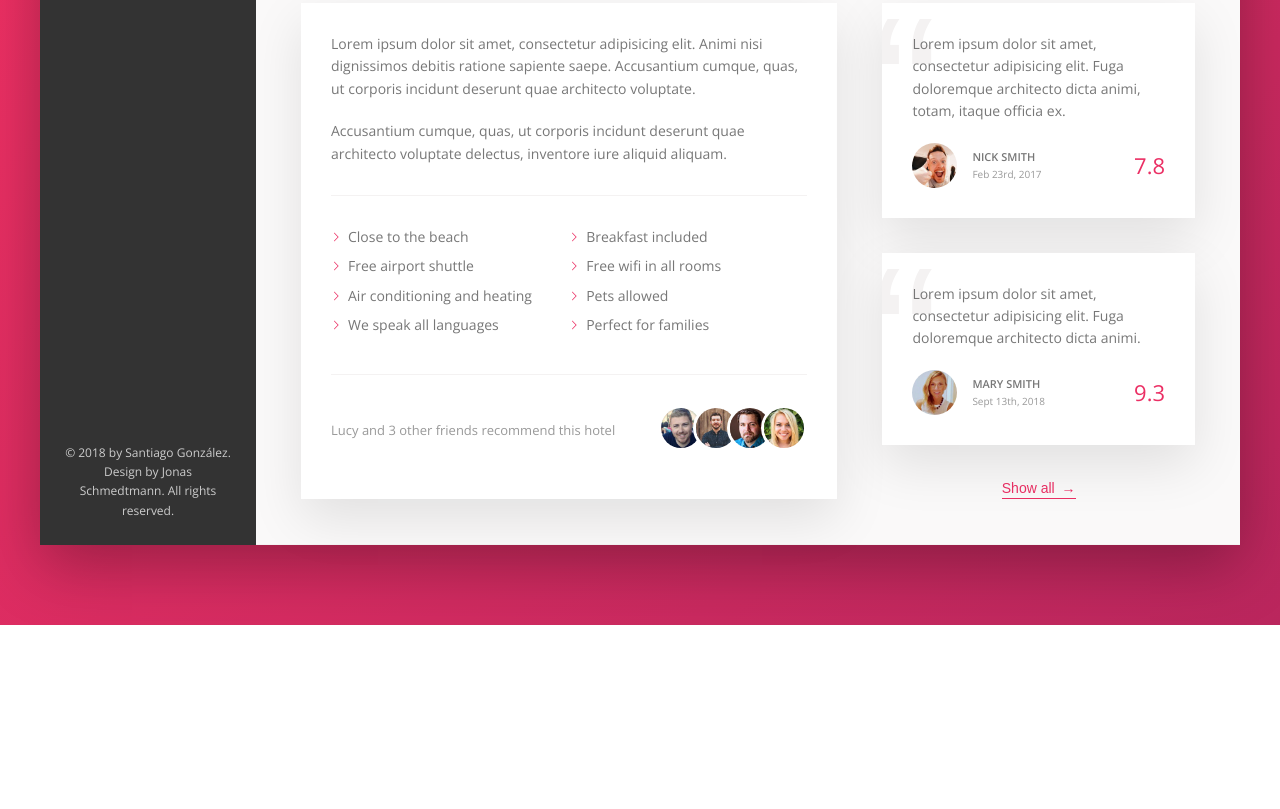
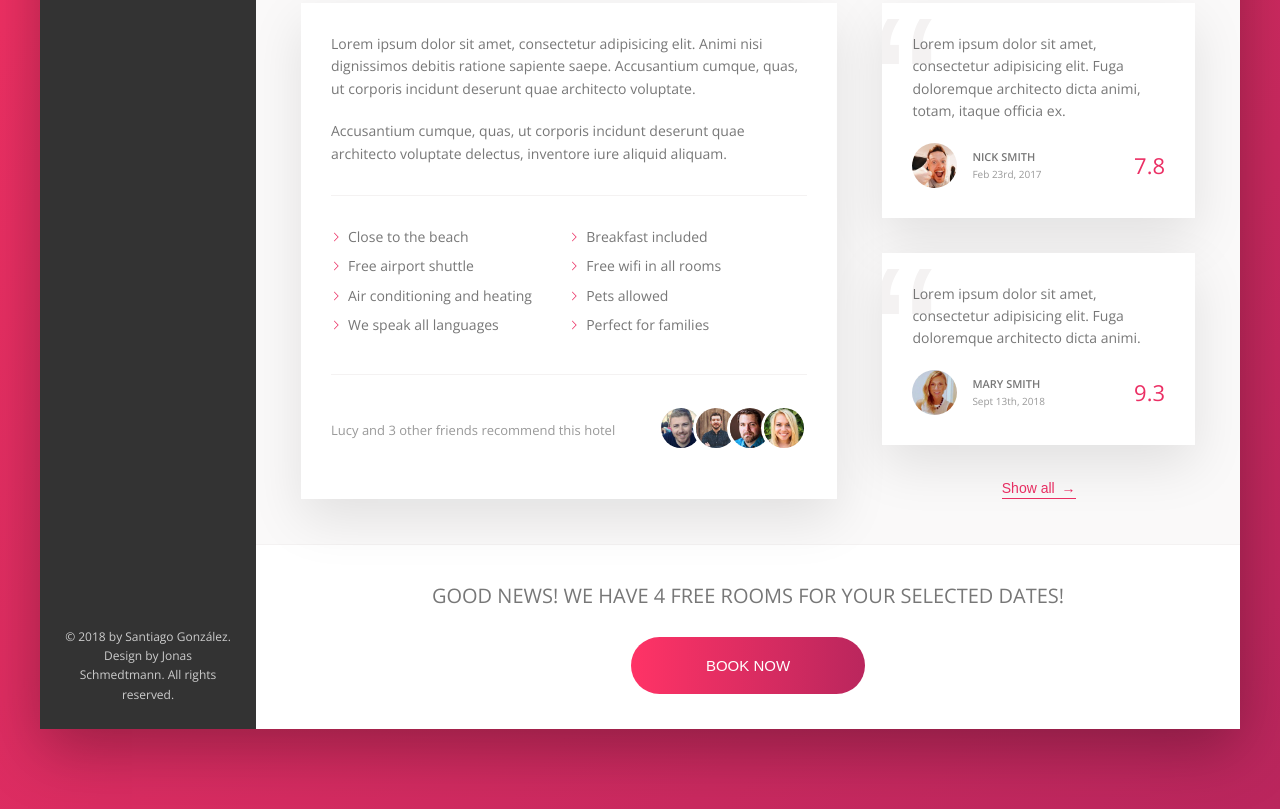
Before and after one commit to santi-go/trillo, a website: page index.html in a window 1280 px wide. Shown: the part 644-1453 px from the top of the page. Before the commit the page ends 1269 px from the top, so only its background shows below. Drawn offline with nearby package versions, Linux system fonts and the light colour scheme.

Commit message:
CTA section done

```diff
--- a/index.html
+++ b/index.html
@@ -205,7 +205,19 @@
 
                 <button class="btn-inline">Show all <span>&rarr;</span></button>
               </div>
+
             </div>
+
+            <div class="cta">
+              <h2 class="cta__book-now">
+                Good news! We have 4 free rooms for your selected dates!
+              </h2>
+              <button class="btn">
+                <span class="btn__visible">Book now</span>
+                <span class="btn__invisible">Only 4 rooms left</span>
+              </button>
+            </div>
+
           </main>
         </div>
       </div>
--- a/sass/_components.scss
+++ b/sass/_components.scss
@@ -446,3 +446,64 @@
     z-index: 1;
   }
 }
+
+///////////////////////CTA
+.cta {
+  padding: 3.5rem 0;
+  text-align: center;
+
+  &__book-now {
+    font-size: 2rem;
+    font-weight: 300;
+    text-transform: uppercase;
+    margin-bottom: 2.5rem;
+  }
+}
+
+.btn {
+  font-size: 1.5rem;
+  font-weight: 300;
+  text-transform: uppercase;
+  border-radius: 100px;
+  border: none;
+  background-image: linear-gradient(to right, var(--color-primary-light), var(--color-primary-dark));
+  color: #fff;
+  position: relative;
+  overflow: hidden;
+  cursor: pointer;
+
+  & > * {
+    display: inline-block;
+    height: 100%;
+    width: 100%;
+    transition: all .2s;
+  }
+
+  &__visible {
+    padding: 2rem 7.5rem;
+  }
+
+  &__invisible {
+    position: absolute;
+    padding: 2rem 0;
+    left: 0;
+    top: -100%;
+  }
+
+  &:hover {
+    background-image: linear-gradient(to left, var(--color-primary-light), var(--color-primary-dark));
+  }
+
+  &:hover &__visible {
+    transform: translateY(100%);
+  }
+
+  &:hover  &__invisible {
+    top: 0;
+  }
+
+  &:focus {
+    outline: none;
+    animation: pulsate 1s infinite;
+  }
+}
```
Also changed, not shown: css/style.css.
